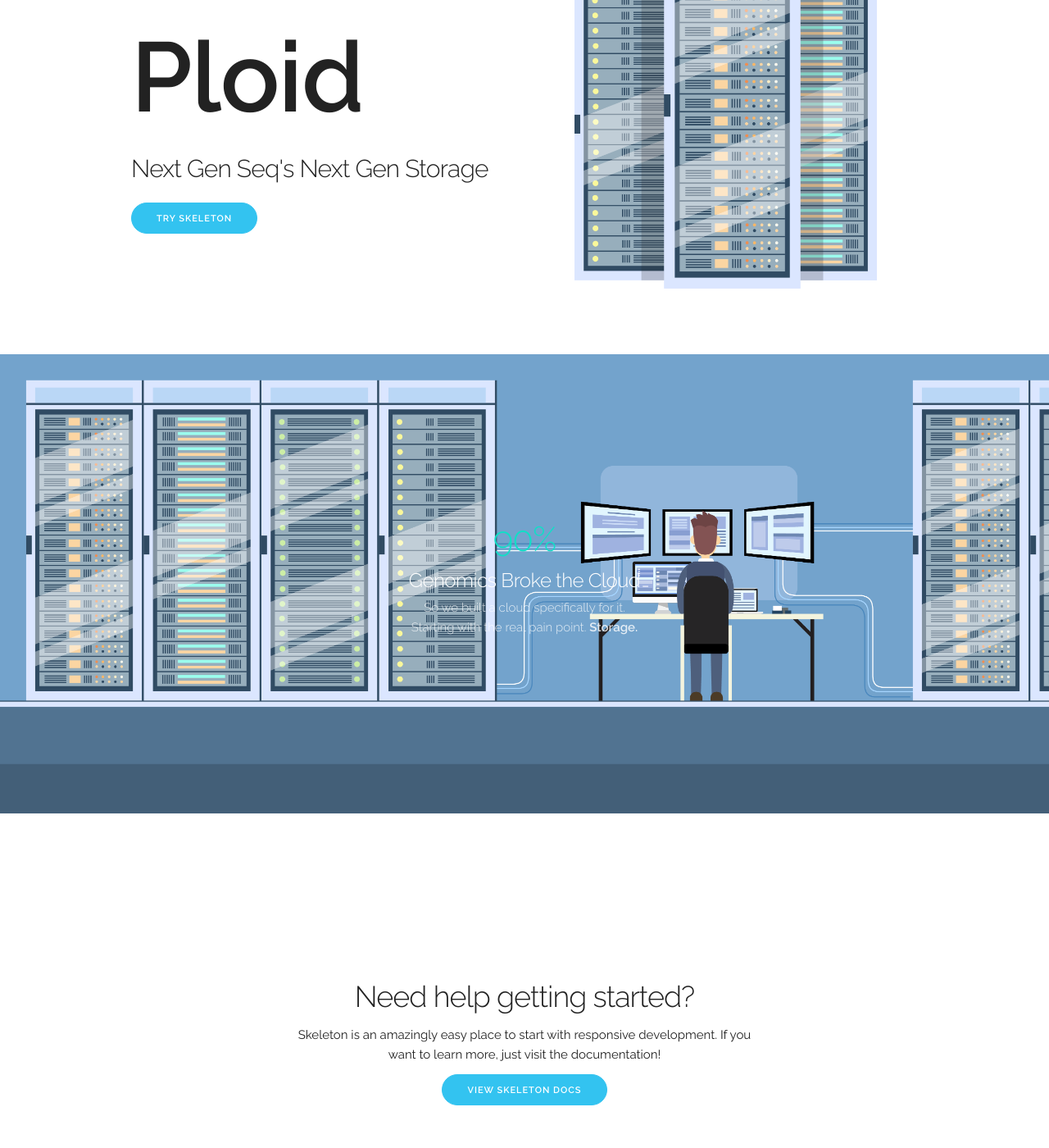
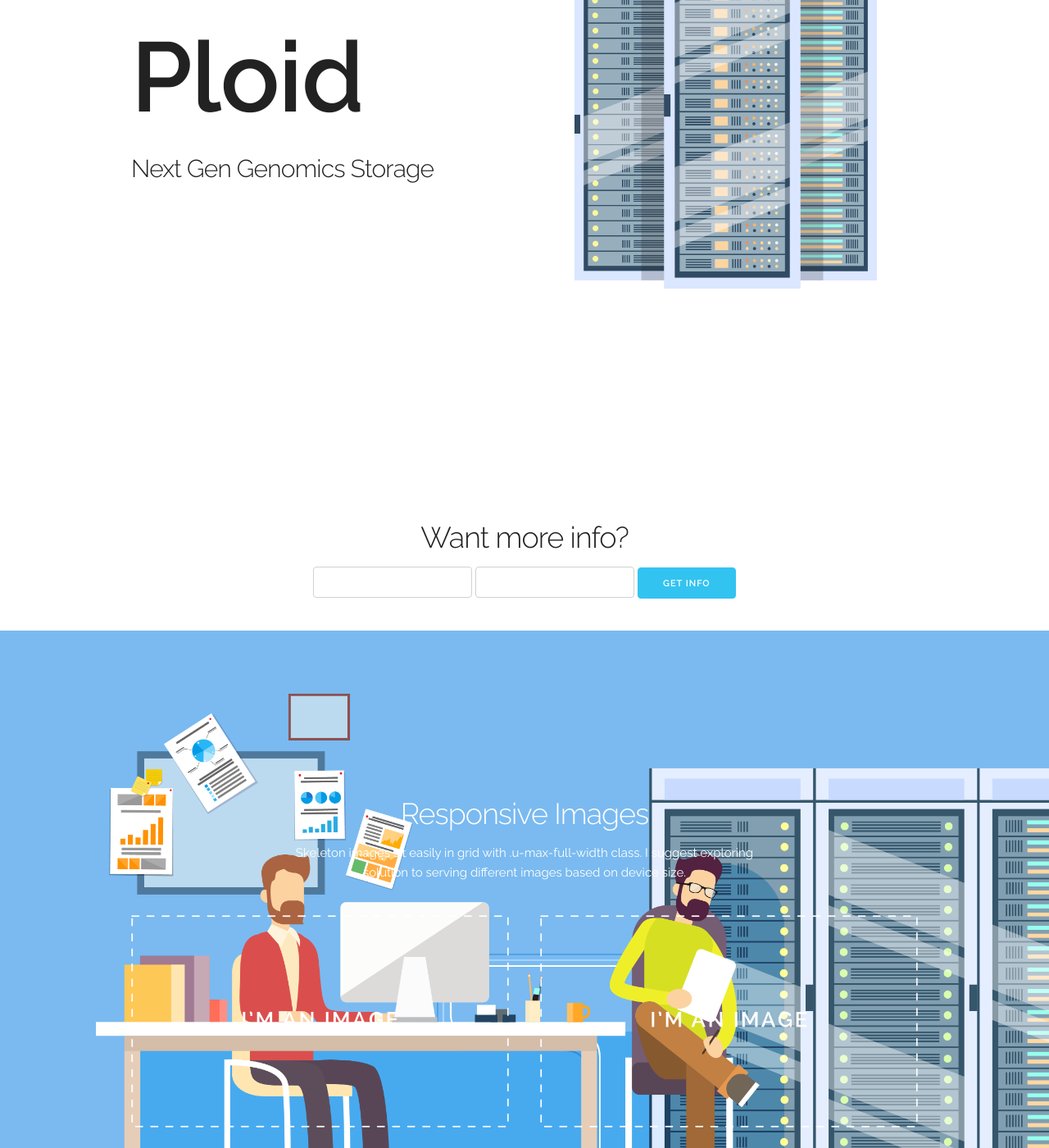
Before and after one commit to ploidio/ploidio.github.io, a Jekyll site: the page built from index.html, in a window 1280 px wide and 1400 px high, scrolled down 198 px. Shown: the whole window at 82% size. Built offline with Jekyll 4.4.1, drawn with Linux system fonts in a browser that asks for light colours; nearby versions of some CDN libraries.

Commit message:
update landing

```diff
--- a/index.html
+++ b/index.html
@@ -12,8 +12,7 @@ excerpt: ""
       <div class="row">
         <div class="one-half column">
           <h1 style="font-weight:600;font-size:12rem" class="hero-heading">Ploid</h1>
-          <h4 class="hero-heading">Next Gen Seq's Next Gen Storage</h4>
-          <a class="button button-primary" href="http://getskeleton.com">Try Skeleton</a>
+          <h4 class="hero-heading">Next Gen Genomics Storage</h4>
         </div>
         <div class="one-half column phones">
           <img class="phone" src="images/dc-3-cabinet.png">
@@ -22,30 +21,14 @@ excerpt: ""
     </div>
   </div>
 
-  <div class="section values">
-    <div class="container">
-      <div class="row">
-        <div class="one-third column value">
-          <br/>
-        </div>
-        <div class="one-third column value">
-          <h2 class="value-multiplier">90%</h2>
-          <h5 class="value-heading">Genomics Broke the Cloud</h5>
-          <p class="value-description">So we built a cloud specifically for it. Starting with the real pain point. <strong>Storage.</strong></p>
-        </div>
-        <div class="one-third column value">
-          <br/>
-        </div>
-      </div>
-    </div>
-  </div>
-
   <div class="section get-help">
     <div class="container">
-      <h3 class="section-heading">Need help getting started?</h3>
-      <p class="section-description">Skeleton is an amazingly easy place to start with responsive development. If you want to learn more, just visit the documentation!</p>
-      <a class="button button-primary" href="http://getskeleton.com">View Skeleton Docs</a>
-    </div>
+      <h3 class="section-heading">Want more info?</h3>
+      <form action="https://formspree.io/info@ploid.io" method="POST">
+            <input type="text" name="name">
+            <input type="email" name="_replyto">
+            <input class="button button-primary" type="submit" value="Get Info">
+      </form>
   </div>
 
   <div class="section categories">
```
